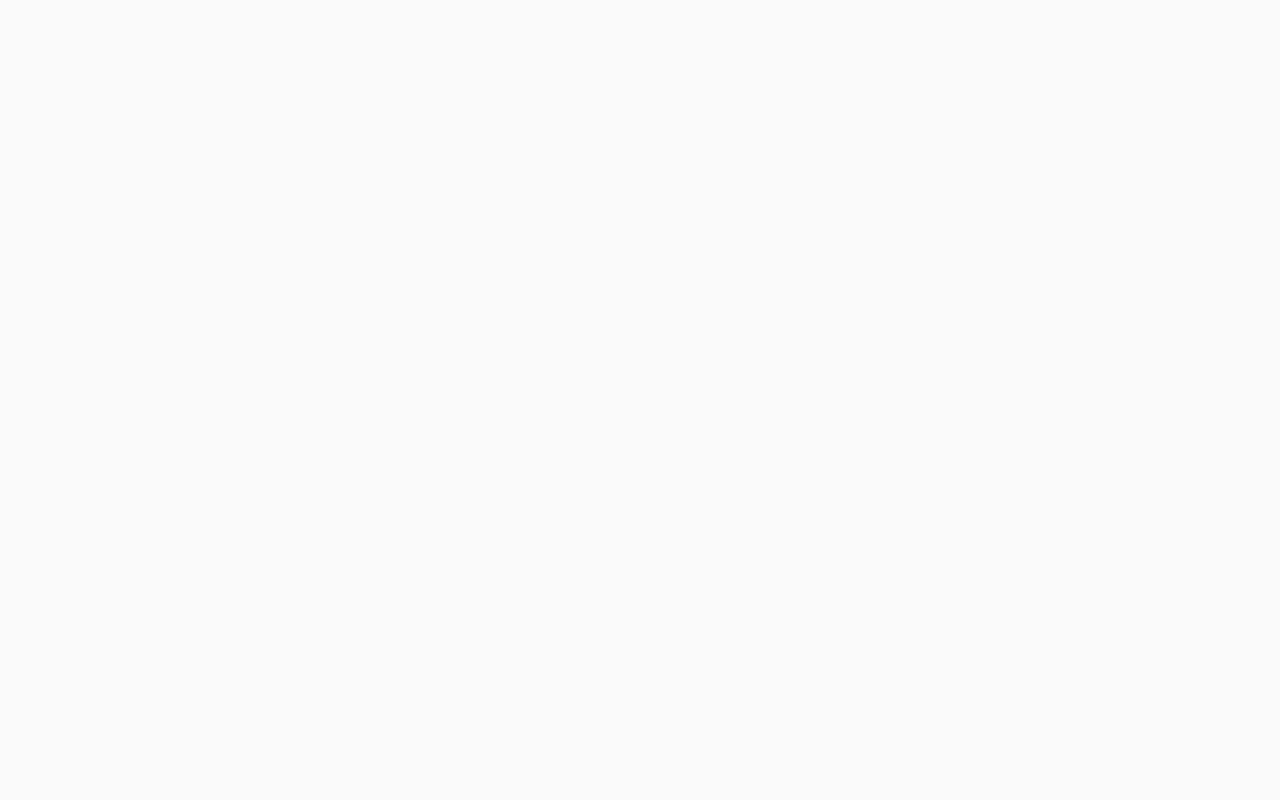
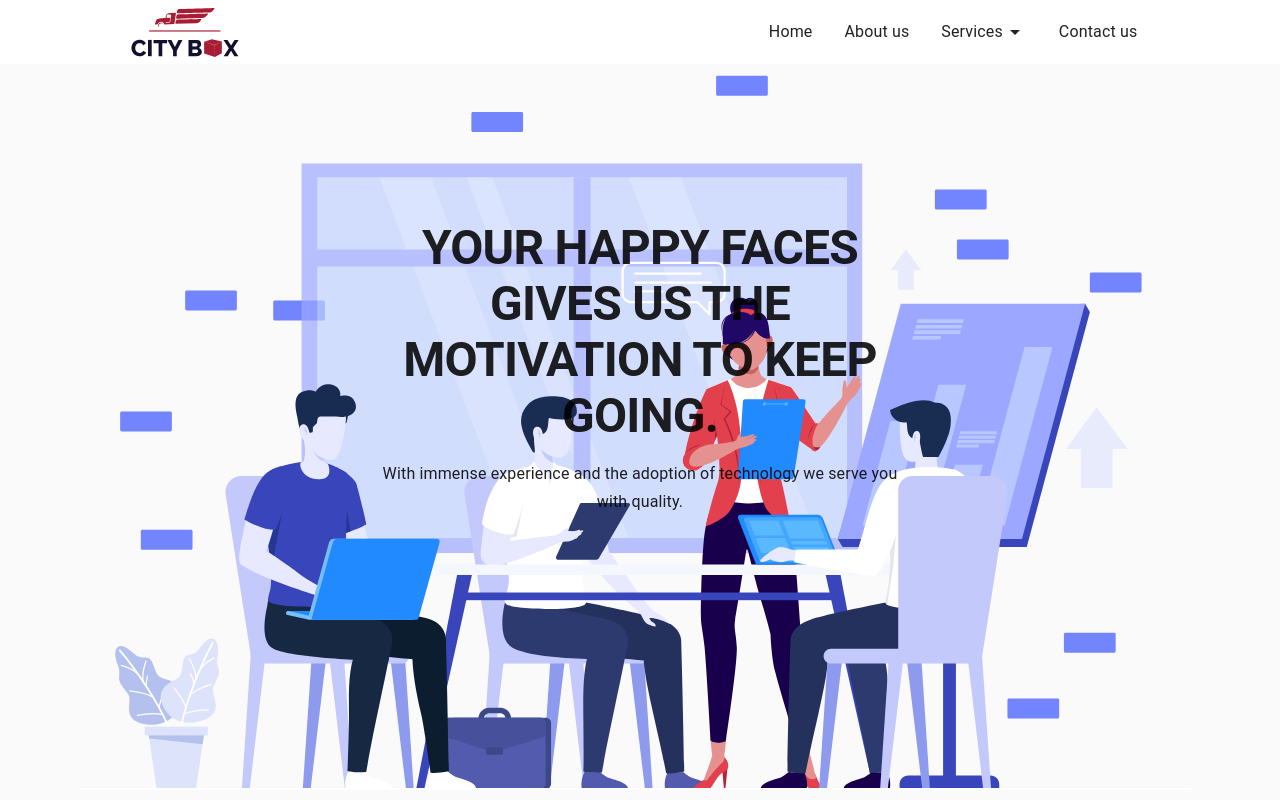
Before and after one commit to jaseemahmed/citybox-website, a React (Create React App) app: page /about in a window 1280 px wide. Shown: the top 800 px of the page. Built offline with nearby package versions, Linux system fonts and the light colour scheme.

Commit message:
app update

```diff
--- a/src/App.js
+++ b/src/App.js
@@ -33,7 +33,7 @@ const App = () => {
           <Route path="/" exact>
             <Home />
           </Route>
-          {/* <Route path="/about" exact>
+          <Route path="/about" exact>
             <About />
           </Route>
           <Route path="/services" exact>
@@ -41,7 +41,7 @@ const App = () => {
           </Route>
           <Route path="/contact" exact>
             <Contact />
-          </Route> */}
+          </Route>
         </Switch>
       </div>
     </Router>
--- a/src/components/NavBar/Menu/MenuBar.js
+++ b/src/components/NavBar/Menu/MenuBar.js
@@ -58,9 +58,9 @@ const MenuBar = ({ menuItem }) => {
         } else {
           return (
             <MenuItem
-              onClick={(e) =>
-                navigateTo(e, item.menuItemTxt, item.menuItemLink)
-              }
+              // onClick={(e) =>
+              //   navigateTo(e, item.menuItemTxt, item.menuItemLink)
+              // }
               key={item.menuItemTxt}
             >
               {item.menuItemTxt}
```
